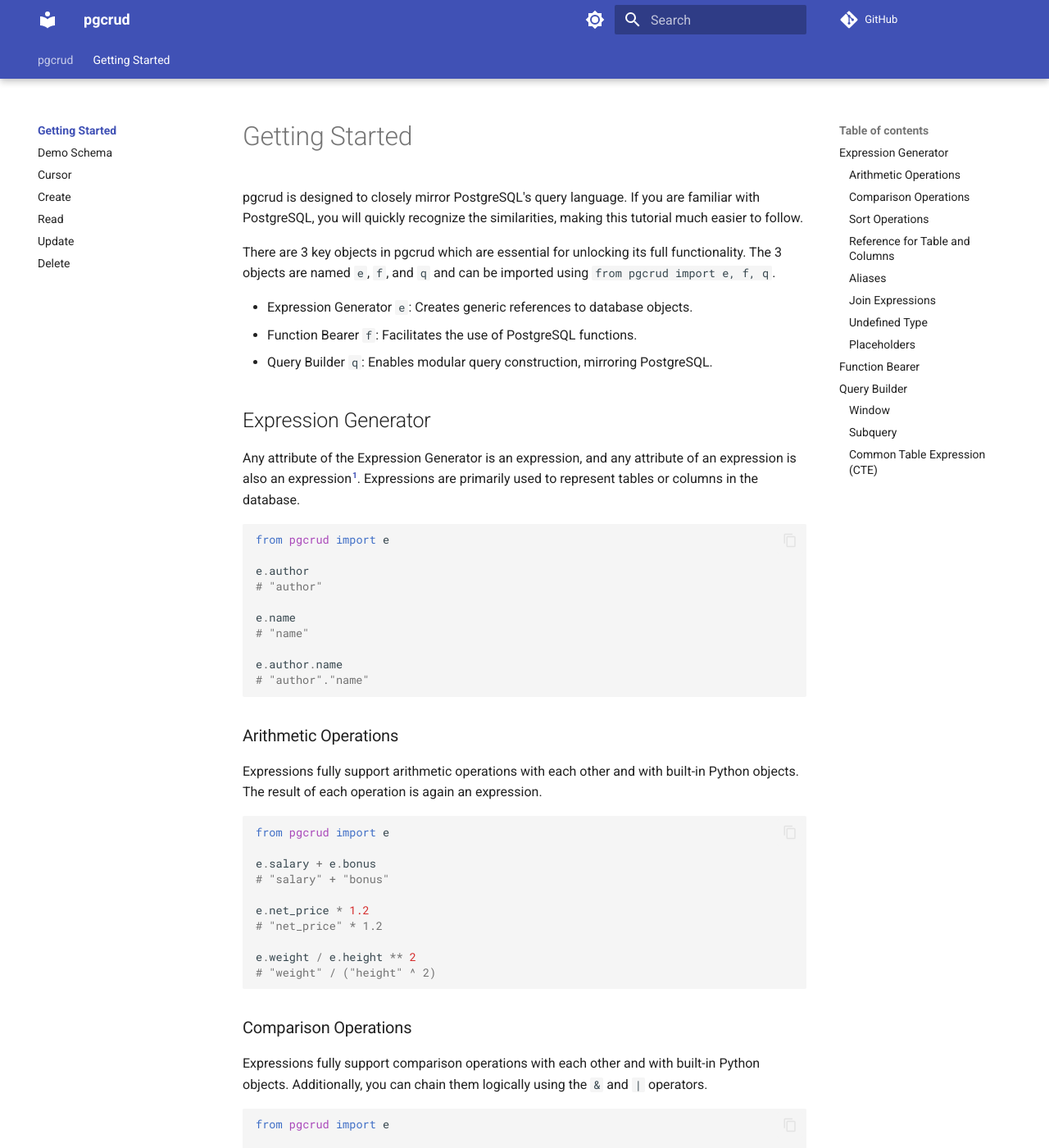
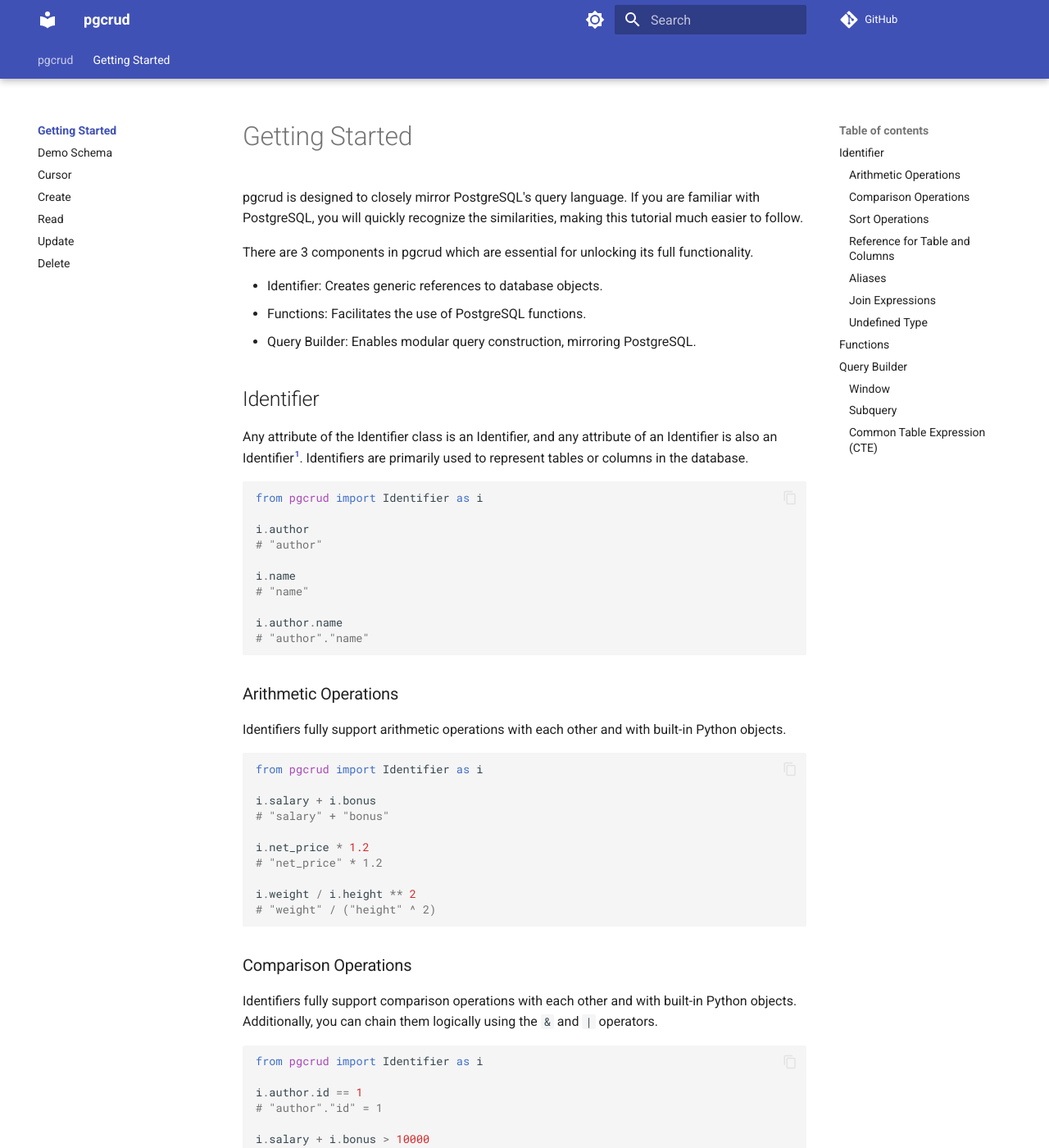
Before and after one commit to dakivara/pgcrud, an MkDocs documentation site: the page built from docs/getting-started/index.md, in a window 1280 px wide and 1400 px high. Shown: the whole window at 82% size. Built offline with MkDocs 1.6.1 and Material for MkDocs 9.7.7, drawn with Linux system fonts in a browser that asks for light colours; comment, search, counter and statistics services are not loaded; some of the changed text lies outside the part shown.

Commit message:
update examples

````diff
--- a/docs/getting-started/index.md
+++ b/docs/getting-started/index.md
@@ -2,70 +2,68 @@
 pgcrud is designed to closely mirror PostgreSQL's query language. If you are familiar
 with PostgreSQL, you will quickly recognize the similarities, making this tutorial much easier to follow.
 
-There are 3 key objects in pgcrud which are essential for unlocking its full functionality. The 3 objects are
-named `e`, `f`, and `q` and can be imported using `from pgcrud import e, f, q`.
+There are 3 components in pgcrud which are essential for unlocking its full functionality.
 
-- Expression Generator `e`: Creates generic references to database objects.
-- Function Bearer `f`: Facilitates the use of PostgreSQL functions.
-- Query Builder `q`: Enables modular query construction, mirroring PostgreSQL.
+- Identifier: Creates generic references to database objects.
+- Functions: Facilitates the use of PostgreSQL functions.
+- Query Builder: Enables modular query construction, mirroring PostgreSQL.
 
-## Expression Generator
+## Identifier
 
-Any attribute of the Expression Generator is an expression, and any attribute of
-an expression is also an expression[^1]. Expressions are primarily used to
+Any attribute of the Identifier class is an Identifier, and any attribute of
+an Identifier is also an Identifier[^1]. Identifiers are primarily used to
 represent tables or columns in the database.
 
 [^1]: Except for keywords, like `JOIN`, `OVER` or `AS`, which a pre-defined methods of an expression.
 
 ```python
-from pgcrud import e
+from pgcrud import Identifier as i
 
-e.author
+i.author
 # "author"
 
-e.name
+i.name
 # "name"
 
-e.author.name
+i.author.name
 # "author"."name"
 ```
 
 ### Arithmetic Operations
 
-Expressions fully support arithmetic operations with each other and with built-in Python objects.
-The result of each operation is again an expression.
+Identifiers fully support arithmetic operations with each other and with built-in Python objects.
 
 ```python
-from pgcrud import e
+from pgcrud import Identifier as i
 
-e.salary + e.bonus
+i.salary + i.bonus
 # "salary" + "bonus"
 
-e.net_price * 1.2
+i.net_price * 1.2
 # "net_price" * 1.2
 
-e.weight / e.height ** 2
+i.weight / i.height ** 2
 # "weight" / ("height" ^ 2)
 ```
 
 ### Comparison Operations
 
-Expressions fully support comparison operations with each other and with built-in Python objects. Additionally, you can
+Identifiers fully support comparison operations with each other and with built-in Python objects. Additionally, you can
 chain them logically using the `&` and `|` operators.
 
 ```python
-from pgcrud import e
+from pgcrud import Identifier as i
 
-e.author.id == 1
+i.author.id == 1
 # "author"."id" = 1
 
-e.salary + e.bonus > 10000
+i.salary + i.bonus > 10000
 # "salary" + "bonus" > 10000
 
-e.id.IN([1, 2, 3])
+i.id.IN(1, 2, 3)
 # "id" IN (1, 2, 3)
 
-(e.age > 4) | (e.height > 100)
+(i.age > 4) | (i.height > 100)
 # "age" > 4 OR "height" > 100
 ```
 
@@ -74,18 +72,18 @@
 Each expression can specify the ordering of data in either ascending or descending order, with the option to reverse the order using a boolean flag.
 
 ```python
-from pgcrud import e
+from pgcrud import Identifier as i
 
-e.id.ASC()
+i.id.ASC()
 # "id" ASC
 
-e.name.DESC()
+i.name.DESC()
 # "name" DESC
 
-e.id.ASC(False)
+i.id.ASC(False)
 # "id" DESC
 
-e.name.DESC(False)
+i.name.DESC(False)
 # "name" ASC
 ```
 
@@ -95,9 +93,9 @@
 For insert operations, you need to specify the target table and the columns you want to populate.
 
 ```python
-from pgcrud import e
+from pgcrud import Identifier as i
 
-e.author[e.name, e.date_of_birth]
+i.author[i.name, i.date_of_birth]
 # "author" ("name", "date_of_birth")
 ```
 
@@ -107,12 +105,12 @@
 You can alias any expression to simplify or make your code clearer.
 
 ```python
-from pgcrud import e
+from pgcrud import Identifier as i
 
-(e.salary + e.bonus).AS('total_compensation')
+(i.salary + i.bonus).AS(i.total_compensation)
 # "salary" + "bonus" AS "total_compensation"
 
-(e.weight / e.height ** 2).AS('bmi')
+(i.weight / i.height ** 2).AS(i.bmi)
 # "weight" / ("height" ^ 2) AS "bmi"
 ```
 
@@ -121,65 +119,50 @@
 Expressions support defining joins in a style similar to PostgreSQL.
 
 ```python
-from pgcrud import e
+from pgcrud import Identifier as i
 
-e.book.\
-    LEFT_JOIN(e.autor).\
-    ON(e.book.author_id == e.author.id)
+i.book.\
+    LEFT_JOIN(i.autor).\
+    ON(i.book.author_id == i.author.id)
 # "book" LEFT JOIN "autor" ON "book"."author_id" = "author"."id"
 
-e.employee.AS('e').\
-    JOIN(e.department.AS('d')).\
-    ON((e.e.department_id == e.d.id) & (e.d.type == 'Finance'))
+i.employee.AS(i.e).\
+    JOIN(i.department.AS(i.d)).\
+    ON((i.e.department_id == i.d.id) & (i.d.type == 'Finance'))
 # "employee" AS "e" JOIN "department" AS "d" ON "e"."department_id" = "d"."id" AND "d"."type" = 'Finance'
 ```
 
 ### Undefined Type
 
-pgcrud includes a special object called `pg.Undefined`. When used in comparison or sorting operations, it is automatically ignored. This
+pgcrud includes a special object called `pg.UNDEFINED`. When used in comparison or sorting operations, it is automatically ignored. This
 feature is particularly useful for handling optional parameters.
 
 ```python
 import pgcrud as pg
-from pgcrud import e
+from pgcrud import Identifier as i
 
-(e.id == 1) & (e.name == pg.Undefined)
+(i.id == 1) & (i.name == pg.UNDEFINED)
 # "id" = 1
 
-e.id.ASC(pg.Undefined)
+i.id.ASC(pg.UNDEFINED)
 #
 ```
 
-### Placeholders
 
-The Expression Generator has the method `e.P` which is used to create placeholders that can be used in parametrized queries.
-
-```python
-from pgcrud import e
-
-e.P()
-# %s
-
-
-e.P('id')
-# %(id)s
-```
-
-
-## Function Bearer
+## Functions
 
 The Function Bearer encapsulates all PostgreSQL functions, which can be used to transform or aggregate database objects.
 
 ```python
-from pgcrud import e, f
+from pgcrud import functions as f, Identifier as i
 
-f.avg(e.salary)
+f.avg(i.salary)
 # avg("salary")
 
-f.coalesce(e.score, 0)
+f.coalesce(i.score, 0)
 # coalesce("score", 0)
 
-f.json_agg(e.book)
+f.json_agg(i.book)
 # json_agg("book")
 ```
 
@@ -194,17 +177,17 @@
 You can define windows or use the `OVER` clause.
 
 ```python
-from pgcrud import e, f, q
-from pgcrud.frame_boundaries import UNBOUNDED_PRECEDING, CURRENT_ROW
+import pgcrud as pg
+from pgcrud import functions as f, Identifier as i, QueryBuilder as q
 
-e.w.AS(
-    q.PARTITION_BY(e.product_id).
-    ORDER_BY(e.sale_timestamp).
-    ROWS_BETWEEN(UNBOUNDED_PRECEDING, CURRENT_ROW)
+i.w.AS(
+    q.PARTITION_BY(i.product_id).
+    ORDER_BY(i.sale_timestamp).
+    ROWS_BETWEEN(pg.UNBOUNDED.PRECEDING, pg.CURRENT_ROW)
 )
-# "w" AS (PARTITION BY "product_id" ORDER BY "sale_timestamp" ROWS BETWEEN UNBOUNDED PRECEEDING AND CURRENT ROW)
+# "w" AS (PARTITION BY "product_id" ORDER BY "sale_timestamp" ROWS BETWEEN UNBOUNDED PRECEDING CURRENT ROW)
 
-(e.salary / f.avg(e.salary)).OVER(q.PARTITION_BY(e.department_id)).AS('relative_salary')
+(i.salary / f.avg(i.salary)).OVER(q.PARTITION_BY(i.department_id)).AS(i.relative_salary)
 # "salary" / avg("salary") OVER (PARTITION BY "department_id") AS "relative_salary"
 ```
 
@@ -213,22 +196,22 @@
 You can use subqueries in filter expressions or join expressions.
 
 ```python
-from pgcrud import e, f, q
+from pgcrud import functions as f, Identifier as i, QueryBuilder as q
 
-e.id.IN(
-    q.SELECT(e.department_id).
-    FROM(e.employee).
-    GROUP_BY(e.department_id).
-    HAVING(f.avg(e.salary) > 10000)
+i.id.IN(
+    q.SELECT(i.department_id).
+    FROM(i.employee).
+    GROUP_BY(i.department_id).
+    HAVING(f.avg(i.salary) > 10000)
 )
-# "id" IN (SELECT "department_id" FROM "employee" GROUP BY "department_id" HAVING avg("salary") > 10000)
+# "id" IN ((SELECT "department_id" FROM "employee" GROUP BY "department_id" HAVING avg("salary") > 10000))
 
-e.author.JOIN(
-    q.SELECT((e.author_id, f.json_agg(e.book).AS('books'))).
-        FROM(e.book).
-        GROUP_BY(e.author_id).
-        AS('author_books')
-    ).ON(e.author.id == e.author_books.author_id)
+i.author.JOIN(
+    q.SELECT(i.author_id, f.json_agg(i.book).AS(i.books)).
+        FROM(i.book).
+        GROUP_BY(i.author_id).
+        AS(i.author_books)
+    ).ON(i.author.id == i.author_books.author_id)
 # "author" JOIN (SELECT "author_id", json_agg("book") AS "books" FROM "book" GROUP BY "author_id") AS "author_books" ON "author"."id" = "author_books"."author_id"
 ```
 
@@ -238,16 +221,16 @@
 such scenarios, you can use the Query Builder to construct your query.
 
 ```python
-from pgcrud import e, f, q
+from pgcrud import functions as f, Identifier as i, QueryBuilder as q
 
 q.WITH(
-    e.stats.AS(
-        q.SELECT(e.department_id, f.avg(e.salary).AS('avg_salary')).
-        FROM(e.employee).
-        GROUP_BY(e.department_id)
+    i.stats.AS(
+        q.SELECT(i.department_id, f.avg(i.salary).AS(i.avg_salary)).
+        FROM(i.employee).
+        GROUP_BY(i.department_id)
     )
-).INSERT_INTO(e.department_stats[e.id, e.avg_salary]).\
-    SELECT(e.department_id, e.avg_salary).\
-    FROM(e.stats)
+).INSERT_INTO(i.department_stats[i.id, i.avg_salary]).\
+    SELECT(i.department_id, i.avg_salary).\
+    FROM(i.stats)
 # WITH "stats" AS (SELECT "department_id", avg("salary") AS "avg_salary" FROM "employee" GROUP BY "department_id") INSERT INTO "department_stats" ("id", "avg_salary") SELECT "department_id", "avg_salary" FROM "stats"
 ```
````
